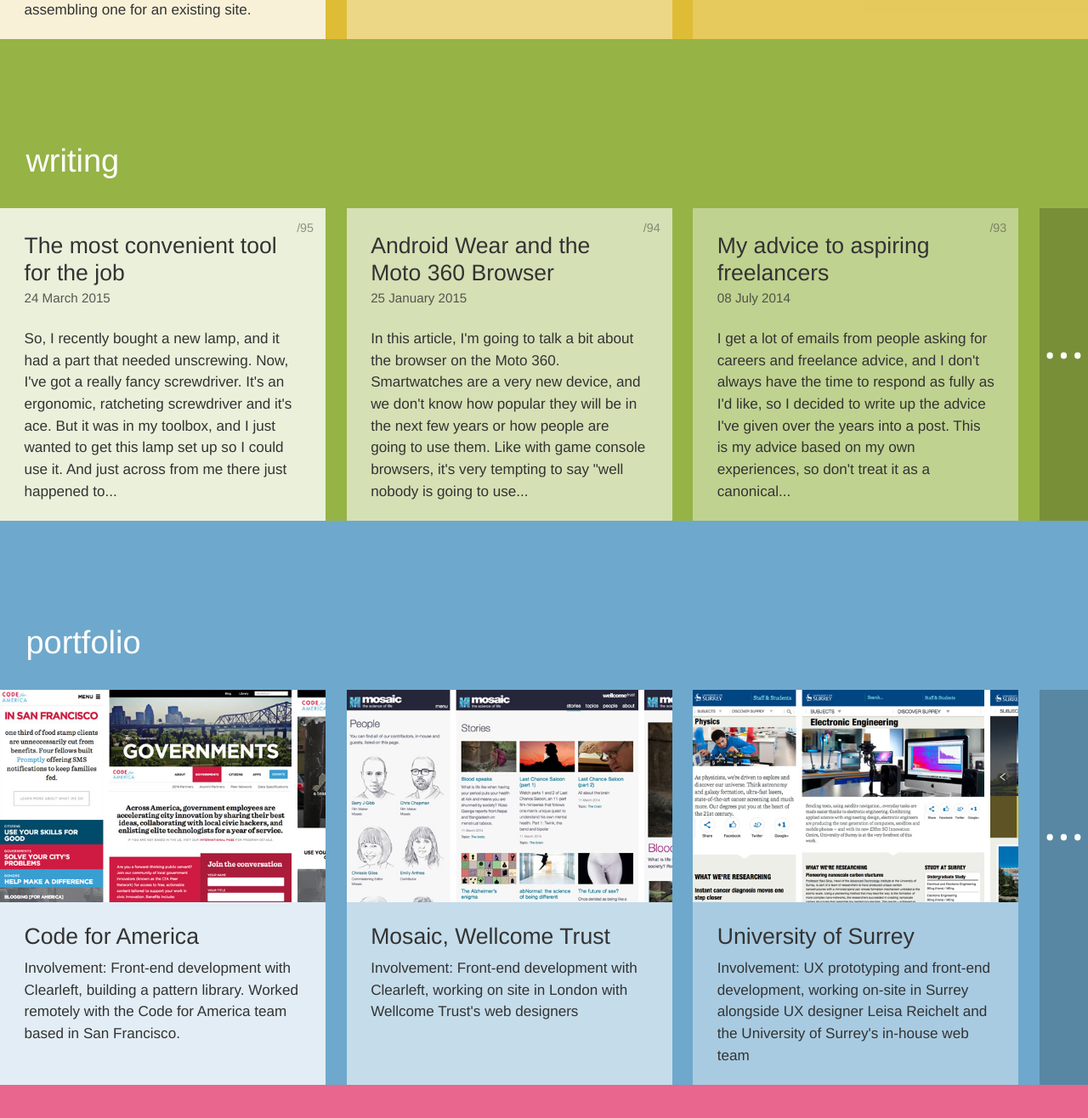
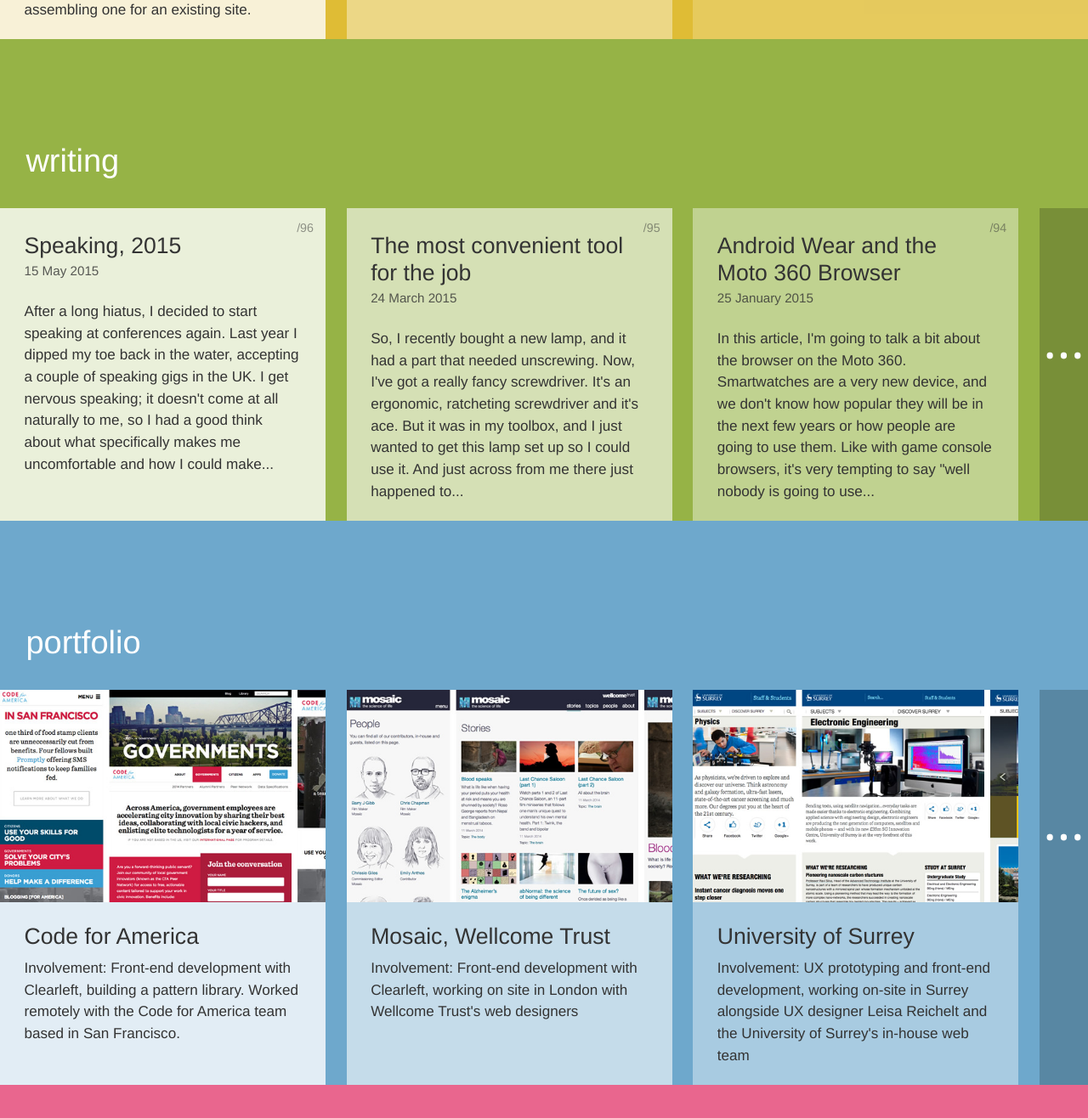
Before and after one commit to maban/maban, a Jekyll site: the page built from index.html, in a window 1280 px wide and 1400 px high, scrolled down 747 px. Shown: the top 1316 px of the window at 85% size. Built offline with Jekyll 4.4.1, drawn with Linux system fonts in a browser that asks for light colours; part of the change alters nothing that is shown; some of the changed text lies outside the part shown.

Commit message:
Add post 96

```diff
--- /dev/null
+++ b/_posts/2015-05-15-96.html
@@ -0,0 +1,24 @@
+---
+layout: post
+title: Speaking, 2015
+---
+
+<p>After a long hiatus, I decided to start speaking at conferences again. Last year I dipped my toe back in the water, accepting a couple of speaking gigs in the UK.</p>
+
+<p>I get nervous speaking; it doesn't come at all naturally to me, so I had a good think about what specifically makes me uncomfortable and how I could make it work for me:</p>
+
+<ul>
+  <li><strong>I reuse talks.</strong> Doing a new talk for every conference was unworkable as I was spending weeks preparing for each one. I'll only do a new talk for higher fee. I'll still update my talk based on audience feedback and because stuff changes all the time, but now I don't feel obliged to write a new one every time.</li>
+  <li><strong>I only speak at conferences with a <a href="http://alistapart.com/article/tweaking-the-moral-ui">Code of Conduct</a>.</strong> I've been unlucky enough to have some particularly bad experiences at conferences, from relatively minor things like comments about my appearance being projected onto a Twitter wall behind me, to some really nasty stuff. A couple of weeks ago, I read a report that a guy who organised an event I spoke at was recently charged with making indecent images of children. In this situation I'm not sure a code of conduct would help, but it does make me feel a little bit safer.</li>
+  <li><strong>I test new talks out first</strong>. The thought of giving a new talk to 200+ people is terrifying, so I've found that presenting it to a small room of people has helped massively. This year I wrote a new talk about Style Guides, and one of my clients asked me to present it at lunch time to anyone who was interested. That was still (surprisingly) just as scary, but I felt under a lot less pressure to perform, and I was able to ask for honest feedback from the people I work with: what had they wanted to learn? How I could do it better?</li>
+</ul>
+
+<p>I've been lucky to be invited to join the lineup to some amazing conferences, and this year I'm really looking forward to speaking at <a href="http://lanyrd.com/2015/upfrontconf/">Upfront</a> next week, <a href="http://lanyrd.com/2015/fromthefront/">From the Front</a>, and <a href="http://lanyrd.com/2015/smashingconf-barcelona/">Smashing Conference in Barcelona</a>. They've all been incredily understanding at my request for a code of conduct (even better, most already have one before I ask).</p>
+
+<p>Unfortunately, I've had to pull out of a conference I was due to speak at in September as their Code of Conduct, which stipulates "no sexualised images", is incompatible with one of their speaker's talks. I didn't want to endorse a conference that thinks putting an adult content warning before a talk is acceptable. <a href="http://lanyrd.com/guides/events-and-meetups-for-or-open-to-young-designers-and-developers/">I've always been keen to get more young people going to conferences</a>, and <a href="http://nothingrandom.com/thinks/sorry-not-old-enough">they're excluded from events enough as it is</a>.</p>
+
+<p>The organisers of <a href="http://lanyrd.com/2014/thewebis/">The Web Is</a> were generous enough <a href="https://twitter.com/rdsaunders/status/521689452306251776">to invite school children to their event for free</a>, and even had <a href="http://lanyrd.com/profile/nothingrandom/">a 16 year old speaker</a>. I was blown away by that. More conferences should do the same. It's just a concern when the same conference has a speaker showing explicit content that is definitely not suitable for children. It worries me because for many of these children, this is their first impression of the tech industry, and explicit content really isn't suitable for a professional event. It normalises sexism at events that are often 85-90% male. People make boob jokes in the breaks because that behaviour has effectively been given a thumbs up.</p>
+
+<p>Asking people to sit out of a talk if they're offended (or underage, or Muslim) is unacceptable because they've bought a ticket for the full event. I'd like tech conference organisers to be more mindful of how they curate their event and what message it gives, given how much of a boys' club the industry is. I'd like other speakers to consider this too when they're selecting conferences to speak at and writing talks.</p>
+
+<p>I've got some more events lined up that haven't been announced yet, but I'm really looking forward to visiting some new places this year and meeting people whose work I follow and admire. That's something I missed when I wasn't speaking.</p>
--- a/index.html
+++ b/index.html
@@ -186,10 +186,9 @@ slug: home
 
     <h3 class="heading-subsection">Talks</h3>
     <ol class="list ">
-        <li class="highlight">
+        <li>
           <a class="link-type-talk" href="http://lanyrd.com/2015/dotyork/">
-            <h3>TBC</h3>
-            <h4 class="highlight-label">Upcoming</h4>
+            <h3>Style Guides</h3>
             <h4>Dot York</h4>
             <p>9th April 2015</p>
           </a>
```
